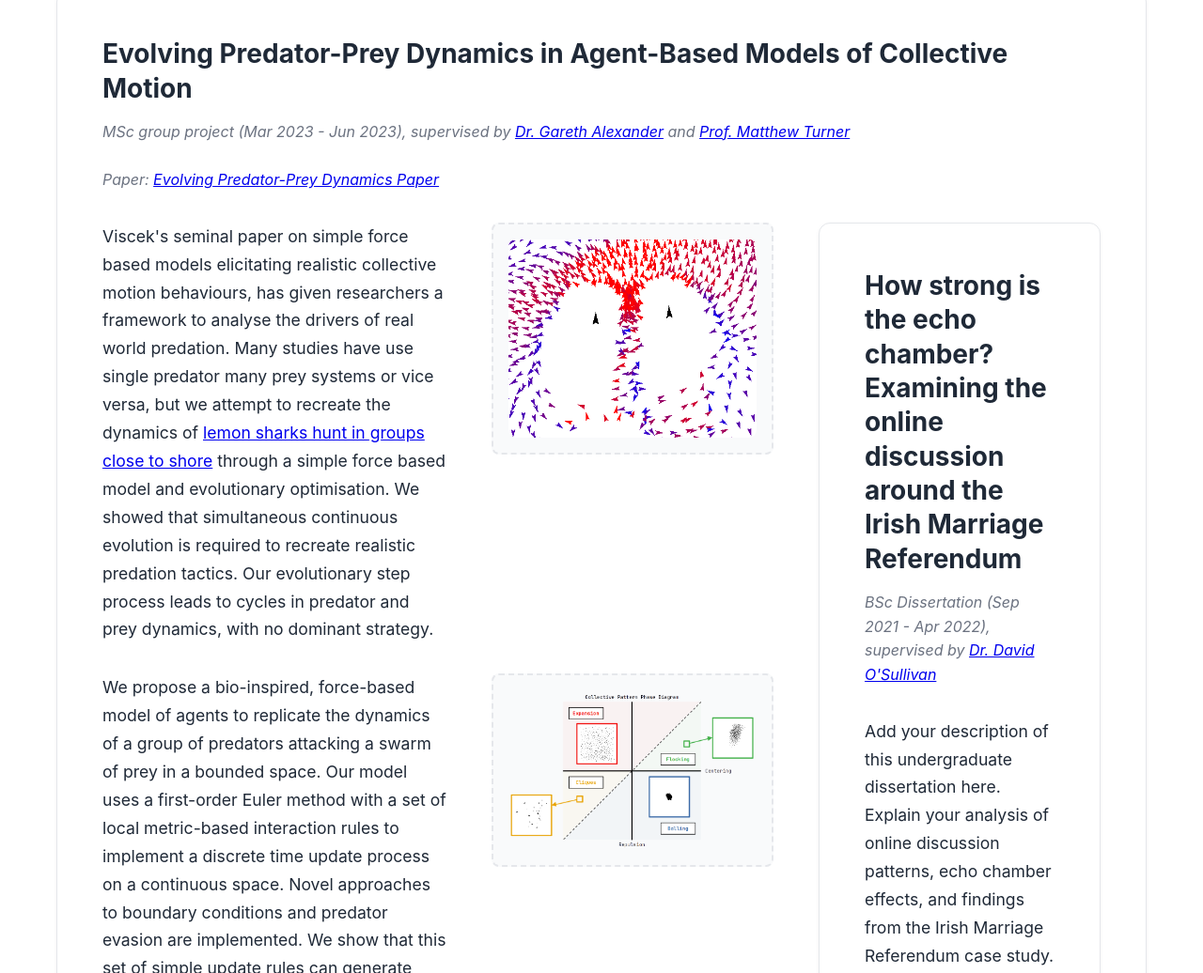
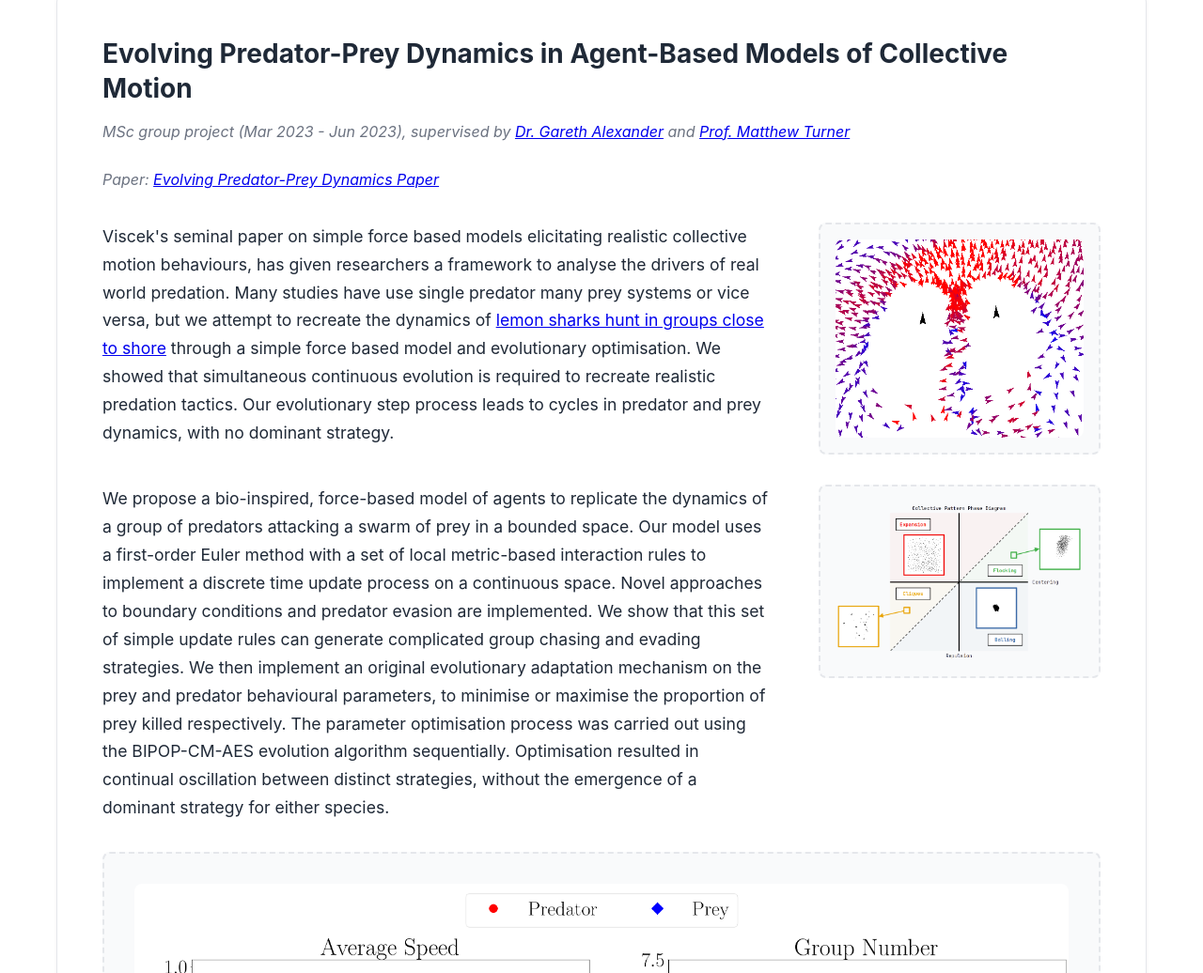
Before and after one commit to LukeMurrayKearney/lukemurraykearney.github.io, a plain HTML site: page index.html in a window 1280 px wide. Shown: the part 1932-2968 px from the top of the page at 94% size. Drawn offline with Linux system fonts and the light colour scheme.

Commit message:
ok now I fixed the project 3 inside 2

```diff
--- a/index.html
+++ b/index.html
@@ -582,9 +582,6 @@
                         <h3>Evolving Predator-Prey Dynamics in Agent-Based Models of Collective Motion</h3>
                         <p class="project-details">MSc group project (Mar 2023 - Jun 2023), supervised by <a href="https://warwick.ac.uk/fac/sci/physics/staff/academic/galexander/"> Dr. Gareth Alexander</a> and <a href="https://scholar.google.com/citations?user=HjxetPMAAAAJ&hl=en">Prof. Matthew Turner</a> <br><br> Paper: <a href="pred_prey.pdf" target="_blank">Evolving Predator-Prey Dynamics Paper</a></p>
                     </div>
-                     <div class="research-content">
-                        <div class="first-paragraph-with-image">
-                            <div class="research-text">
                     <div class="research-content">
                         <div class="first-paragraph-with-image">
                             <div class="research-text">
```
